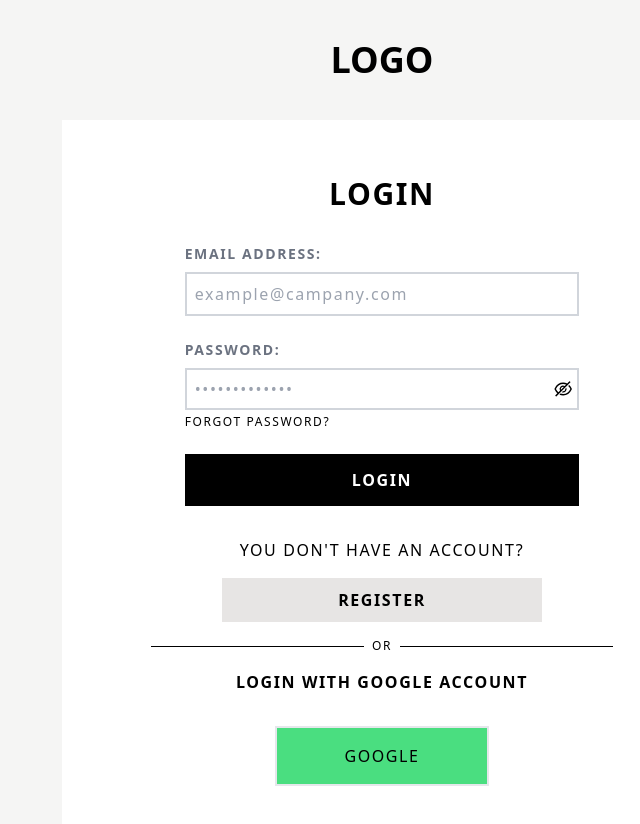
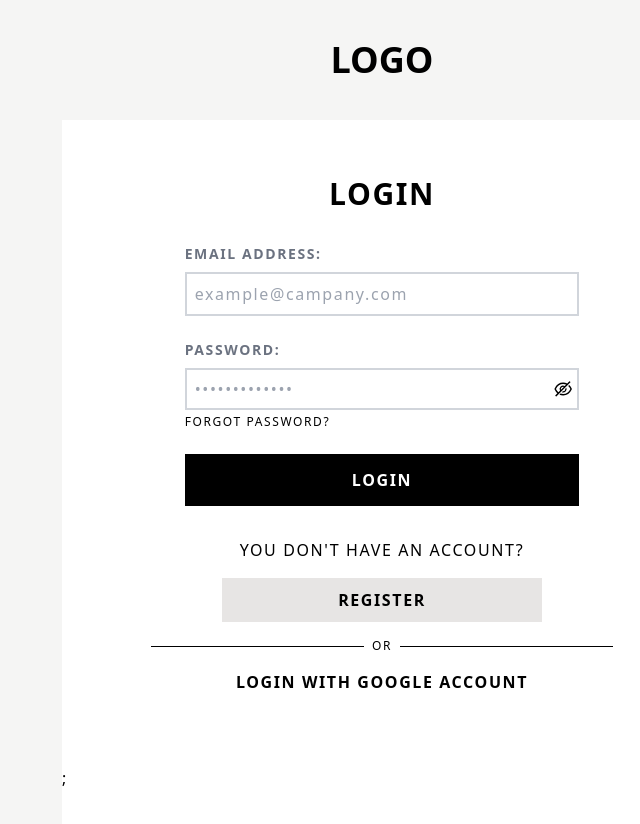
Before and after one commit to ZouCherif/tech_Ecommerce, a React (Create React App) app in the folder frontend/: page /auth in a window 1280 px wide. Shown: the top 824 px of the page, without its empty margins (258-898 px from the left). Built offline with nearby package versions, Linux system fonts and the light colour scheme.

Commit message:
google oauth in the client

```diff
--- a/frontend/package.json
+++ b/frontend/package.json
@@ -3,6 +3,7 @@
   "version": "0.1.0",
   "private": true,
   "dependencies": {
+    "@react-oauth/google": "^0.11.1",
     "@reduxjs/toolkit": "^1.9.5",
     "react": "^18.2.0",
     "react-dom": "^18.2.0",
--- a/frontend/src/features/User/Login.js
+++ b/frontend/src/features/User/Login.js
@@ -4,6 +4,7 @@ import { useNavigate, Link } from "react-router-dom";
 import { AiOutlineEye, AiOutlineEyeInvisible } from "react-icons/ai";
 import ClipLoader from "react-spinners/ClipLoader";
 import { IoAlertCircleSharp } from "react-icons/io5";
+import { GoogleLogin } from "@react-oauth/google";
 
 function Login() {
   const [loginUser, { isLoading }] = useLoginUserMutation();
@@ -153,9 +154,18 @@ function Login() {
         <h3 className="text-center font-semibold mb-4 p-4">
           LOGIN WITH GOOGLE ACCOUNT
         </h3>
-        <div className="border-2 text-center px-2 py-4 w-1/3 mx-auto bg-green-400">
+        {/* <div className="border-2 text-center px-2 py-4 w-1/3 mx-auto bg-green-400">
           GOOGLE
-        </div>
+        </div> */}
+        <GoogleLogin
+          onSuccess={(credentialResponse) => {
+            console.log(credentialResponse);
+          }}
+          onError={() => {
+            console.log("Login Failed");
+          }}
+        />
+        ;
       </div>
     </div>
   );
--- a/frontend/src/index.js
+++ b/frontend/src/index.js
@@ -3,13 +3,16 @@ import ReactDOM from "react-dom/client";
 import App from "./App";
 import { Provider } from "react-redux";
 import { store } from "./app/store";
+import { GoogleOAuthProvider } from "@react-oauth/google";
 import "./index.css";
 
 const root = ReactDOM.createRoot(document.getElementById("root"));
 root.render(
   <React.StrictMode>
     <Provider store={store}>
-      <App />
+      <GoogleOAuthProvider clientId={process.env.REACT_APP_GOOGLE_CLIENT_ID}>
+        <App />
+      </GoogleOAuthProvider>
     </Provider>
   </React.StrictMode>
 );
```
Also changed, not shown: 2 other files (tests, documents, lock files or other folders).
